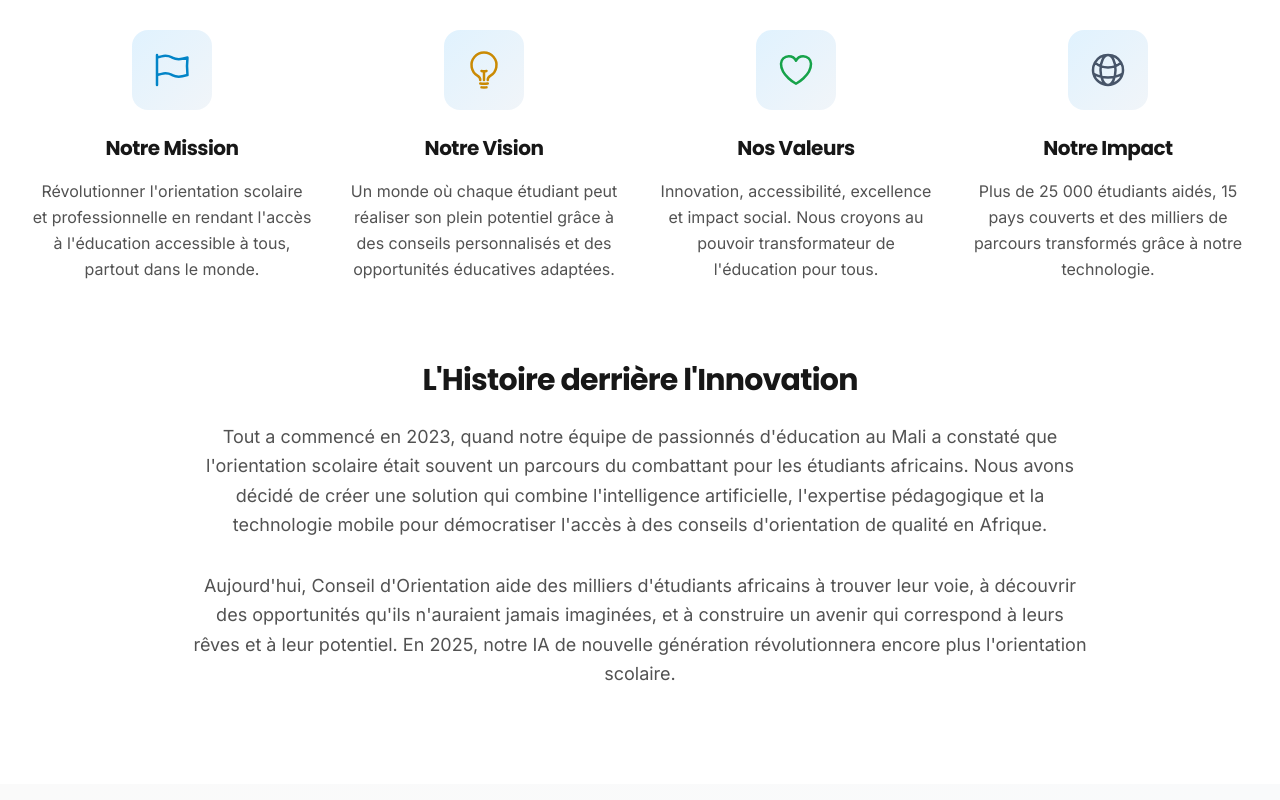
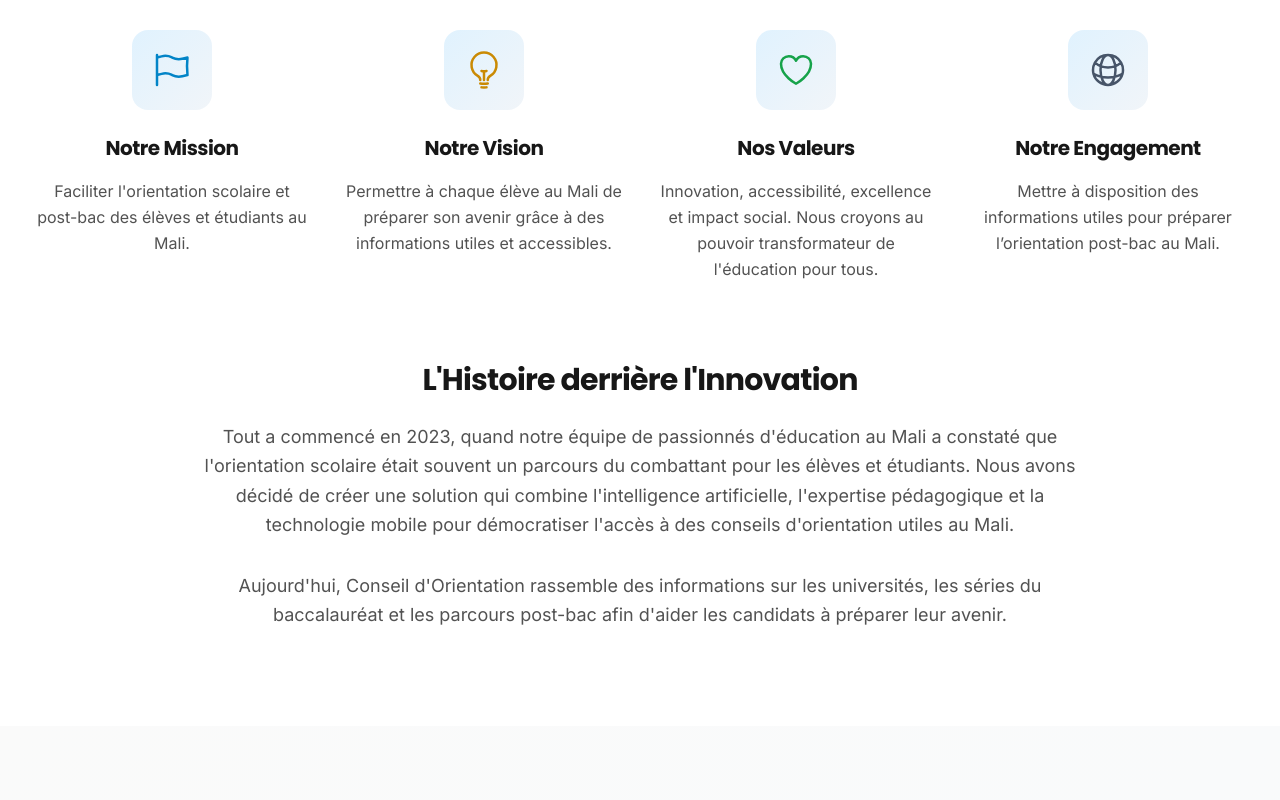
Before and after one commit to Christophe03/portail-conseil-orientation, a Next.js app: page /about in a window 1280 px wide. Shown: the part 1060-1860 px from the top of the page. Built offline with nearby package versions, Linux system fonts and the light colour scheme; no server answers.

Commit message:
Corrige les canoniques et métadonnées SEO

```diff
--- a/src/app/universites/page.tsx
+++ b/src/app/universites/page.tsx
@@ -10,6 +10,17 @@ type SeriePub = { universite: { nom: string }[] };
 export const metadata: Metadata = {
   title: 'Universités',
   description: 'Explorez les universités au Mali : privées et publiques, avec détails complets.',
+  alternates: { canonical: '/universites' },
+  openGraph: {
+    title: 'Universités au Mali',
+    description: 'Explorez les universités privées et publiques au Mali, avec leurs formations et informations utiles.',
+    url: '/universites',
+  },
+  twitter: {
+    card: 'summary_large_image',
+    title: 'Universités au Mali',
+    description: 'Explorez les universités privées et publiques au Mali, avec leurs formations et informations utiles.',
+  },
 };
 
 export default function UniversitesPage() {
--- a/src/app/universites/privees/[slug]/page.tsx
+++ b/src/app/universites/privees/[slug]/page.tsx
@@ -1,4 +1,5 @@
 import Image from 'next/image';
+import type { Metadata } from 'next';
 import data from '@/data/universites_privees.json';
 import { formatDate, slugify } from '@/lib/utils';
 import { BackLink } from '@/components/ui/BackLink';
@@ -53,6 +54,28 @@ export async function generateStaticParams() {
     .map((u) => ({
       slug: `${u.Sigle ? slugify(u.Sigle) : slugify(u.Nom)}-${slugify(u.ID || u.Nom)}`,
     }));
+}
+
+export function generateMetadata({ params }: { params: { slug: string } }): Metadata {
+  const university = matchUniversity(params.slug);
+  if (!university) {
+    return { title: 'Université introuvable', robots: { index: false, follow: false } };
+  }
+
+  const name = university.Nom;
+  const acronym = university.Sigle ? ` (${university.Sigle})` : '';
+  const location = university.Localisation || 'au Mali';
+  const title = `${name}${acronym} — Adresse et contact`;
+  const description = `${name}${acronym}, université privée située à ${location}. Retrouvez son adresse, ses contacts, son site web et sa page Facebook.`;
+  const path = `/universites/privees/${params.slug}`;
+
+  return {
+    title,
+    description,
+    alternates: { canonical: path },
+    openGraph: { title, description, url: path, type: 'website' },
+    twitter: { card: 'summary_large_image', title, description },
+  };
 }
 
 export default function PriveeDetailPage({ params }: { params: { slug: string } }) {
--- a/src/app/universites/privees/page.tsx
+++ b/src/app/universites/privees/page.tsx
@@ -1,3 +1,4 @@
+import type { Metadata } from 'next';
 import data from '@/data/universites_privees.json';
 import { PriveesList } from '@/components/sections/PriveesList';
 
@@ -21,9 +22,20 @@ type Privee = {
 
 const universites: Privee[] = data as unknown as Privee[];
 
-export const metadata = {
-  title: 'Universités privées',
-  description: 'Liste des universités privées au Mali avec sigle et nom.',
+export const metadata: Metadata = {
+  title: 'Universités privées au Mali',
+  description: 'Consultez la liste des universités privées au Mali et accédez à leurs fiches : adresse, contacts, site web et Facebook.',
+  alternates: { canonical: '/universites/privees' },
+  openGraph: {
+    title: 'Universités privées au Mali',
+    description: 'Liste des universités privées au Mali avec des fiches détaillées pour trouver leurs coordonnées.',
+    url: '/universites/privees',
+  },
+  twitter: {
+    card: 'summary_large_image',
+    title: 'Universités privées au Mali',
+    description: 'Liste des universités privées au Mali avec des fiches détaillées pour trouver leurs coordonnées.',
+  },
 };
 
 export default function PriveesPage() {
--- a/src/app/universites/publiques/[serie]/[universite]/page.tsx
+++ b/src/app/universites/publiques/[serie]/[universite]/page.tsx
@@ -1,4 +1,5 @@
 import Link from 'next/link';
+import type { Metadata } from 'next';
 import series from '@/data/series_mali.json';
 import { formatDate, slugify } from '@/lib/utils';
 import { BackLink } from '@/components/ui/BackLink';
@@ -41,6 +42,25 @@ export async function generateStaticParams() {
     }
   }
   return params;
+}
+
+export function generateMetadata({ params }: { params: { serie: string; universite: string } }): Metadata {
+  const { serie, univ } = findContext(params.serie, params.universite);
+  if (!serie || !univ) {
+    return { title: 'Université introuvable', robots: { index: false, follow: false } };
+  }
+
+  const title = `${univ.nom} — Formations et facultés`;
+  const description = `${univ.nom}, université publique accessible pour la série ${serie.nom}. Consultez ses facultés, licences et conditions d'admission.`;
+  const path = `/universites/publiques/${params.serie}/${params.universite}`;
+
+  return {
+    title,
+    description,
+    alternates: { canonical: path },
+    openGraph: { title, description, url: path, type: 'website' },
+    twitter: { card: 'summary_large_image', title, description },
+  };
 }
 
 export default function UniversiteFacultesPage({ params }: { params: { serie: string; universite: string } }) {
--- a/src/app/universites/publiques/[serie]/page.tsx
+++ b/src/app/universites/publiques/[serie]/page.tsx
@@ -1,4 +1,5 @@
 import Link from 'next/link';
+import type { Metadata } from 'next';
 import series from '@/data/series_mali.json';
 import { slugify } from '@/lib/utils';
 import { BackLink } from '@/components/ui/BackLink';
@@ -23,6 +24,25 @@ function getSerie(serieSlug: string): Serie | undefined {
 
 export async function generateStaticParams() {
   return (data || []).map((s) => ({ serie: slugify(s.nom) }));
+}
+
+export function generateMetadata({ params }: { params: { serie: string } }): Metadata {
+  const serie = getSerie(params.serie);
+  if (!serie) {
+    return { title: 'Série introuvable', robots: { index: false, follow: false } };
+  }
+
+  const title = `${serie.nom} — Universités publiques`;
+  const description = `Découvrez les universités publiques et les formations accessibles avec la série ${serie.nom} au Mali.`;
+  const path = `/universites/publiques/${params.serie}`;
+
+  return {
+    title,
+    description,
+    alternates: { canonical: path },
+    openGraph: { title, description, url: path, type: 'website' },
+    twitter: { card: 'summary_large_image', title, description },
+  };
 }
 
 export default function SerieUniversitesPage({ params }: { params: { serie: string } }) {
--- a/src/app/universites/publiques/page.tsx
+++ b/src/app/universites/publiques/page.tsx
@@ -1,4 +1,5 @@
 import Link from 'next/link';
+import type { Metadata } from 'next';
 import series from '@/data/series_mali.json';
 import { slugify } from '@/lib/utils';
 
@@ -9,9 +10,20 @@ type Serie = {
 
 const data = series as unknown as Serie[];
 
-export const metadata = {
-  title: 'Universités publiques — Séries',
-  description: 'Choisissez une série pour voir les universités, facultés et licences.',
+export const metadata: Metadata = {
+  title: 'Universités publiques au Mali',
+  description: 'Choisissez votre série du baccalauréat pour découvrir les universités publiques, facultés et licences disponibles au Mali.',
+  alternates: { canonical: '/universites/publiques' },
+  openGraph: {
+    title: 'Universités publiques au Mali',
+    description: 'Explorez les universités publiques et leurs formations selon votre série du baccalauréat.',
+    url: '/universites/publiques',
+  },
+  twitter: {
+    card: 'summary_large_image',
+    title: 'Universités publiques au Mali',
+    description: 'Explorez les universités publiques et leurs formations selon votre série du baccalauréat.',
+  },
 };
 
 export default function PubliquesSeriesPage() {
--- a/src/app/universites/series/[abre]/page.tsx
+++ b/src/app/universites/series/[abre]/page.tsx
@@ -1,4 +1,5 @@
 import series from '@/data/series.json';
+import type { Metadata } from 'next';
 import { formatDate, slugify } from '@/lib/utils';
 import { BackLink } from '@/components/ui/BackLink';
 import {
@@ -43,9 +44,24 @@ export async function generateStaticParams() {
   return data.map((s) => ({ abre: slugify(s.abre) }));
 }
 
-export const metadata = {
-  title: 'Détails série',
-};
+export function generateMetadata({ params }: { params: { abre: string } }): Metadata {
+  const serie = getSerie(params.abre);
+  if (!serie) {
+    return { title: 'Série introuvable', robots: { index: false, follow: false } };
+  }
+
+  const title = `${serie.abre} — ${serie.nom}`;
+  const description = `Découvrez la série ${serie.abre} (${serie.nom}) au Mali, ses caractéristiques et les possibilités d'orientation après le baccalauréat.`;
+  const path = `/universites/series/${params.abre}`;
+
+  return {
+    title,
+    description,
+    alternates: { canonical: path },
+    openGraph: { title, description, url: path, type: 'website' },
+    twitter: { card: 'summary_large_image', title, description },
+  };
+}
 
 export default function SerieDetailPage({ params }: { params: { abre: string } }) {
   const s = getSerie(params.abre);
--- a/src/app/universites/series/page.tsx
+++ b/src/app/universites/series/page.tsx
@@ -1,4 +1,5 @@
 import Link from 'next/link';
+import type { Metadata } from 'next';
 import series from '@/data/series.json';
 import { slugify } from '@/lib/utils';
 import {
@@ -27,9 +28,20 @@ type Serie = {
 
 const data = series as unknown as Serie[];
 
-export const metadata = {
-  title: 'Séries du baccalauréat',
-  description: 'Liste des séries avec abréviation et noms complets.',
+export const metadata: Metadata = {
+  title: 'Séries du baccalauréat au Mali',
+  description: 'Découvrez les séries du baccalauréat au Mali, leurs abréviations et des pistes pour préparer votre orientation post-bac.',
+  alternates: { canonical: '/universites/series' },
+  openGraph: {
+    title: 'Séries du baccalauréat au Mali',
+    description: 'Liste des séries du baccalauréat et informations utiles pour préparer son orientation post-bac.',
+    url: '/universites/series',
+  },
+  twitter: {
+    card: 'summary_large_image',
+    title: 'Séries du baccalauréat au Mali',
+    description: 'Liste des séries du baccalauréat et informations utiles pour préparer son orientation post-bac.',
+  },
 };
 
 export default function SeriesListPage() {
--- a/src/components/layout/Footer.tsx
+++ b/src/components/layout/Footer.tsx
@@ -239,7 +239,7 @@ export function Footer() {
           <p className="text-neutral-500 text-xs sm:text-sm">
             Fait avec{' '}
             <HeartIcon className="inline h-4 w-4 text-red-500 mx-1" />
-            {' '}au Mali pour les etudiants du monde entier
+            {' '}au Mali pour les élèves et étudiants
           </p>
         </div>
       </div>
--- a/src/components/sections/MissionSection.tsx
+++ b/src/components/sections/MissionSection.tsx
@@ -12,13 +12,13 @@ const missions = [
   {
     icon: FlagIcon,
     title: 'Notre Mission',
-    description: 'Révolutionner l\'orientation scolaire et professionnelle en rendant l\'accès à l\'éducation accessible à tous, partout dans le monde.',
+    description: 'Faciliter l\'orientation scolaire et post-bac des élèves et étudiants au Mali.',
     color: 'text-primary-600'
   },
   {
     icon: LightBulbIcon,
     title: 'Notre Vision',
-    description: 'Un monde où chaque étudiant peut réaliser son plein potentiel grâce à des conseils personnalisés et des opportunités éducatives adaptées.',
+    description: 'Permettre à chaque élève au Mali de préparer son avenir grâce à des informations utiles et accessibles.',
     color: 'text-accent-600'
   },
   {
@@ -29,8 +29,8 @@ const missions = [
   },
   {
     icon: GlobeAltIcon,
-    title: 'Notre Impact',
-    description: 'Plus de 25 000 étudiants aidés, 15 pays couverts et des milliers de parcours transformés grâce à notre technologie.',
+    title: 'Notre Engagement',
+    description: 'Mettre à disposition des informations utiles pour préparer l’orientation post-bac au Mali.',
     color: 'text-secondary-600'
   }
 ];
@@ -54,8 +54,8 @@ export function MissionSection() {
             </span>
           </h2>
           <p className="text-xl text-neutral-600 dark:text-neutral-400 max-w-3xl mx-auto">
-            Depuis notre création en 2020, nous nous engageons à démocratiser l'accès
-            à l'orientation scolaire et professionnelle de qualité.
+            Depuis le lancement de l'application en 2023, nous facilitons l'accès
+            à l'information pour l'orientation scolaire et post-bac au Mali.
           </p>
         </motion.div>
 
@@ -97,16 +97,14 @@ export function MissionSection() {
             </h3>
             <p className="text-lg text-neutral-600 dark:text-neutral-400 leading-relaxed mb-8">
               Tout a commencé en 2023, quand notre équipe de passionnés d'éducation au Mali a constaté
-              que l'orientation scolaire était souvent un parcours du combattant pour les étudiants africains.
+              que l'orientation scolaire était souvent un parcours du combattant pour les élèves et étudiants.
               Nous avons décidé de créer une solution qui combine l'intelligence artificielle,
               l'expertise pédagogique et la technologie mobile pour démocratiser l'accès à
-              des conseils d'orientation de qualité en Afrique.
+              des conseils d'orientation utiles au Mali.
             </p>
             <p className="text-lg text-neutral-600 dark:text-neutral-400 leading-relaxed">
-              Aujourd'hui, Conseil d'Orientation aide des milliers d'étudiants africains
-              à trouver leur voie, à découvrir des opportunités qu'ils n'auraient jamais imaginées,
-              et à construire un avenir qui correspond à leurs rêves et à leur potentiel.
-              En 2025, notre IA de nouvelle génération révolutionnera encore plus l'orientation scolaire.
+              Aujourd'hui, Conseil d'Orientation rassemble des informations sur les universités, les séries
+              du baccalauréat et les parcours post-bac afin d'aider les candidats à préparer leur avenir.
             </p>
           </div>
         </motion.div>
--- a/src/components/sections/ValuesSection.tsx
+++ b/src/components/sections/ValuesSection.tsx
@@ -35,7 +35,7 @@ const values = [
   {
     icon: GlobeAltIcon,
     title: 'Accessibilité',
-    description: 'Nous croyons que l\'éducation de qualité doit être accessible à tous, partout dans le monde.',
+    description: 'Nous voulons rendre les informations d’orientation plus accessibles aux élèves et étudiants au Mali.',
     color: 'text-blue-600',
     bgColor: 'bg-blue-100 dark:bg-blue-900/30'
   },
@@ -137,7 +137,7 @@ export function ValuesSection() {
               <div className="flex items-center space-x-2 bg-white/80 dark:bg-neutral-800/80 backdrop-blur-sm border border-neutral-200 dark:border-neutral-700 rounded-full px-4 py-2">
                 <GlobeAltIcon className="h-4 w-4 text-blue-500" />
                 <span className="text-sm font-medium text-neutral-700 dark:text-neutral-300">
-                  Impact Mondial
+                  Orientation au Mali
                 </span>
               </div>
             </div>
```
